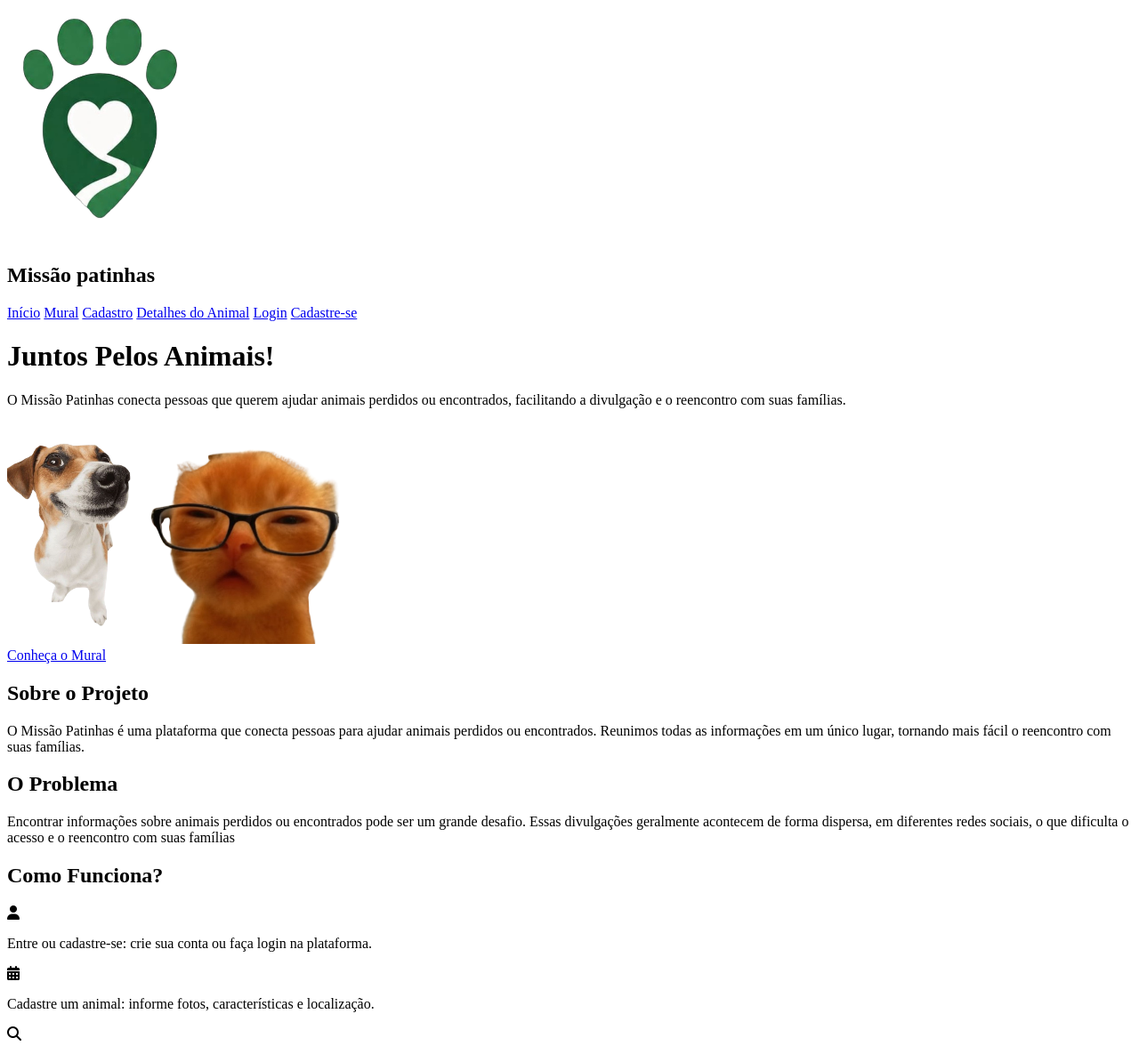
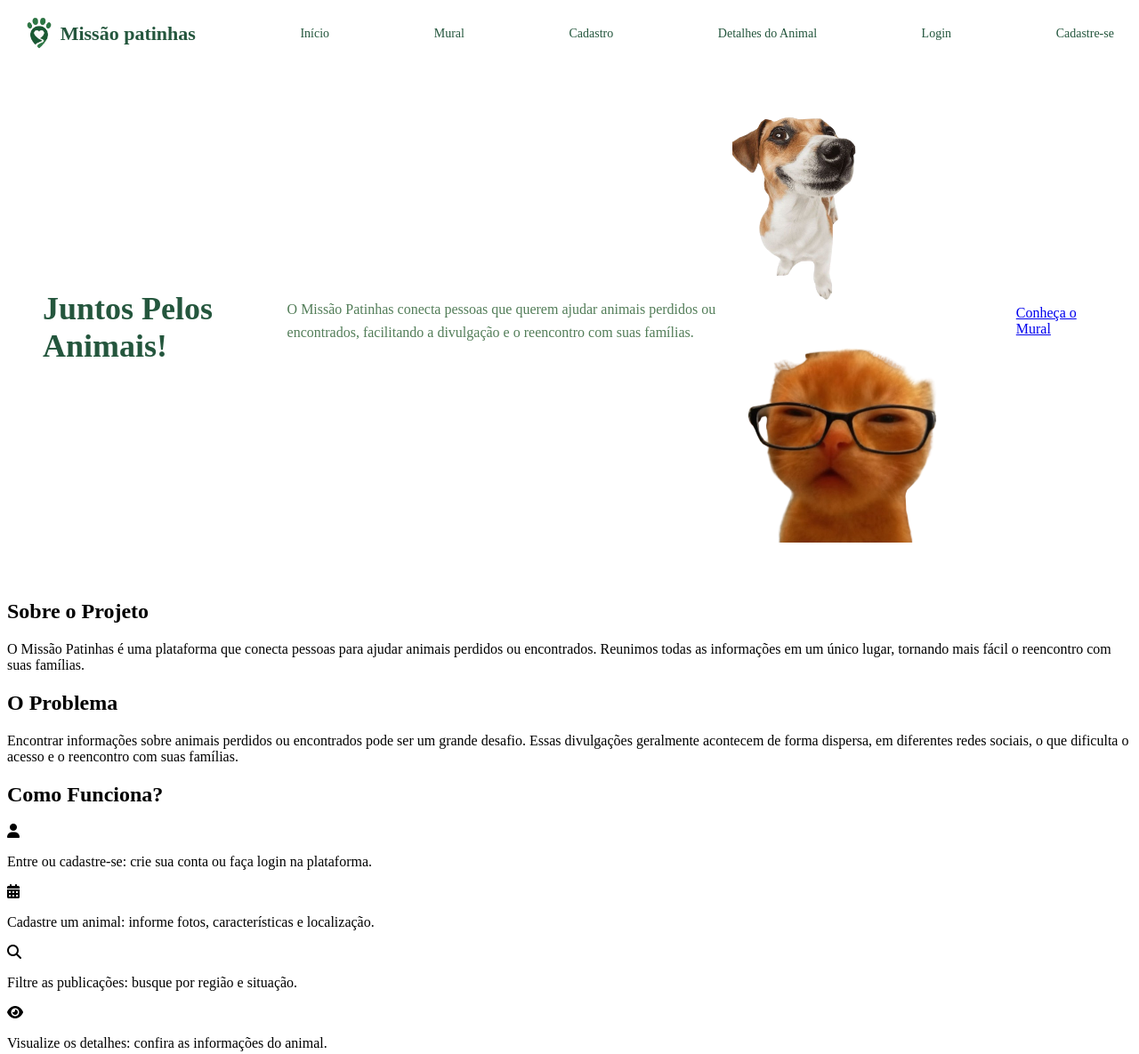
Before and after one commit to PablinyVitoria-Dev/Miss-o-Patinhas, a plain HTML site: page pages/inicio.html in a window 1280 px wide. Shown: the top 1185 px of the page at 89% size. Drawn offline with Linux system fonts and the light colour scheme.

Commit message:
Estilização inicial do cabeçalho e início

```diff
--- a/css/inicio.css
+++ b/css/inicio.css
@@ -0,0 +1,76 @@
+@import url('https://fonts.googleapis.com/css2?family=Poppins:wght@400;500;600;700&display=swap');
+
+:root {
+  --verde: #527d58;
+  --verde-escuro: #24563d;
+  --laranja: #d98b52;
+  --laranja-instagram: #d1814c;
+  --branco: #ffffff;
+  --rosa-claro: #fff0f0;
+}
+
+* {
+  box-sizing: border-box;
+}
+
+.cabecalho {
+  width: 100%;
+  padding: 10px 20px;
+  background-color: #ffffff;
+}
+
+.menu {
+  display: flex;
+  justify-content: space-between;
+  align-items: center;
+  gap: 20px;
+  width: 100%;
+}
+
+.logo {
+  display: flex;
+  align-items: center;
+  gap: 8px;
+}
+
+.logo img {
+  height: 40px;
+  object-fit: contain;
+}
+
+.nomeLogo {
+  font-size: 22px;
+  color: var(--verde-escuro);
+  font-weight: bold;
+  margin: 0;
+}
+
+.linkMenu {
+  color: var(--verde-escuro);
+  text-decoration: none;
+  font-size: 14px;
+  font-weight: 500;
+  transition: 0.3s;
+}
+
+.inicio {
+  display: flex;
+  align-items: center;
+  justify-content: space-between;
+  width: 100%;
+  padding: 40px;
+}
+
+.tituloInicio {
+  font-size: 36px;
+  color: var(--verde-escuro);
+  font-weight: 700;
+  margin-bottom: 15px;
+}
+
+.paragrafoInicio {
+  font-size: 16px;
+  color: var(--verde);
+  line-height: 1.6;
+  max-width: 500px;
+}
--- a/pages/inicio.html
+++ b/pages/inicio.html
@@ -11,107 +11,177 @@
     <title>Início</title>
   </head>
   <body>
-    <header>
-      <nav>
-        <div>
+    <header class="cabecalho">
+      <nav class="menu">
+        <div class="logo">
           <img
             src="/Miss-o-Patinhas/assets/icons/logo patinhas sem fundo.png"
             alt="Logo do site"
           />
-          <h2>Missão patinhas</h2>
+          <h2 class="nomeLogo">Missão patinhas</h2>
         </div>
-        <a href="#">Início</a>
-        <a href="#">Mural</a>
-        <a href="#">Cadastro</a>
-        <a href="#">Detalhes do Animal</a>
-        <a href="login.html">Login</a>
-        <a href="cadastrologin.html">Cadastre-se</a>
+
+        <a class="linkMenu" href="#">Início</a>
+        <a class="linkMenu" href="#">Mural</a>
+        <a class="linkMenu" href="#">Cadastro</a>
+        <a class="linkMenu" href="#">Detalhes do Animal</a>
+        <a class="linkMenu" href="login.html">Login</a>
+        <a class="linkMenu" href="cadastrologin.html">Cadastre-se</a>
       </nav>
     </header>
 
-    <main>
-      <h1>Juntos Pelos Animais!</h1>
-      <p>
-        O Missão Patinhas conecta pessoas que querem ajudar animais perdidos ou
-        encontrados, facilitando a divulgação e o reencontro com suas famílias.
+    <main class="conteudoPrincipal">
+      <section class="inicio">
+        <h1 class="tituloInicio">Juntos Pelos Animais!</h1>
+        <p class="paragrafoInicio">
+          O Missão Patinhas conecta pessoas que querem ajudar animais perdidos
+          ou encontrados, facilitando a divulgação e o reencontro com suas
+          famílias.
         </p>
 
-      <section>
-        <div>
+        <div class="inicioImagens">
           <img
             src="/Miss-o-Patinhas/assets/icons/dog inicio sem fundo.png"
             alt="Cachorro"
           />
           <img
             src="/Miss-o-Patinhas/assets/icons/gato miope inicio sem fundo.png"
-            alt="Gato filhote usando oculos"
+            alt="Gato filhote usando óculos"
           />
         </div>
+
+        <a class="botaoMural" href="./mural.html">Conheça o Mural</a>
       </section>
 
-      <a href="./mural.html">Conheça o Mural</a>
-
-      <section>
-        <h2>Sobre o Projeto</h2>
-        <p>
+      <section class="sobre">
+        <h2 class="tituloSobre">Sobre o Projeto</h2>
+        <p class="paragrafoSobre">
           O Missão Patinhas é uma plataforma que conecta pessoas para ajudar
           animais perdidos ou encontrados. Reunimos todas as informações em um
           único lugar, tornando mais fácil o reencontro com suas famílias.
         </p>
       </section>
-      <section>
-        <h2>O Problema</h2>
-        <p>
+
+      <section class="problema">
+        <h2 class="tituloProblema">O Problema</h2>
+        <p class="paragrafoProblema">
           Encontrar informações sobre animais perdidos ou encontrados pode ser
           um grande desafio. Essas divulgações geralmente acontecem de forma
           dispersa, em diferentes redes sociais, o que dificulta o acesso e o
-          reencontro com suas famílias
+          reencontro com suas famílias.
         </p>
       </section>
-      <section>
-        <h2>Como Funciona?</h2>
+
+      <section class="comoFunciona">
+        <h2 class="tituloComoFunciona">Como Funciona?</h2>
+
+        <div class="etapa">
           <i class="fa-solid fa-user"></i>
-        <p>Entre ou cadastre-se: crie sua conta ou faça login na plataforma.</p>
+          <p>
+            Entre ou cadastre-se: crie sua conta ou faça login na plataforma.
+          </p>
+        </div>
 
+        <div class="etapa">
           <i class="fa-solid fa-calendar-days"></i>
-        <p>Cadastre um animal: informe fotos, características e localização.</p>
+          <p>
+            Cadastre um animal: informe fotos, características e localização.
+          </p>
+        </div>
 
+        <div class="etapa">
           <i class="fa-solid fa-magnifying-glass"></i>
           <p>Filtre as publicações: busque por região e situação.</p>
+        </div>
 
+        <div class="etapa">
           <i class="fa-solid fa-eye"></i>
           <p>Visualize os detalhes: confira as informações do animal.</p>
+        </div>
 
+        <div class="etapa">
           <i class="fa-solid fa-circle-check"></i>
           <p>
             Marque como encontrado: atualize a situação quando houver o
             reencontro.
           </p>
+        </div>
       </section>
 
-      <section>
+      <section class="paginas">
+        <div class="paginaItem">
           <i class="fa-solid fa-house"></i>
           <h3>Início</h3>
+        </div>
 
+        <div class="paginaItem">
           <i class="fa-solid fa-bell"></i>
           <h3>Mural</h3>
+        </div>
 
+        <div class="paginaItem">
           <i class="fa-solid fa-bone"></i>
           <h3>Cadastro do animal</h3>
+        </div>
 
+        <div class="paginaItem">
           <i class="fa-solid fa-paw"></i>
           <h3>Detalhes do Animal</h3>
+        </div>
+      </section>
+
+      <!-- Planos -->
+      <section class="planos">
+        <h2 class="tituloPlanos">Conheça nossos planos!</h2>
+
+        <p class="paragrafoPlanos">
+          Escolha a melhor opção para divulgar seu animal e aumentar as chances
+          de encontrá-lo.
+        </p>
+
+        <article class="planoBasico">
+          <i class="fa-solid fa-paw"></i>
+          <h3>Básico</h3>
+          <p>Publique seu anúncio com foto e informações de contato.</p>
+        </article>
+
+        <article class="planoPremium">
+          <i class="fa-solid fa-star"></i>
+          <h3>Premium</h3>
+          <p>Tenha mais destaque no mural e adicione até quatro fotos.</p>
+        </article>
       </section>
     </main>
 
-    <footer>
-      <div>
+    <footer class="rodape">
+      <div class="rodapeLogo">
         <img
           src="/Miss-o-Patinhas/assets/icons/logo patinhas sem fundo.png"
-          alt="Logo"
+          alt="Logo do Missão Patinhas"
         />
         <h3>Missão Patinhas</h3>
       </div>
+
+      <p class="rodapeFrase">
+        Juntos pelos animais! <i class="fa-solid fa-heart"></i>
+      </p>
+
+      <nav class="rodapeMenu">
+        <a href="#">Início</a>
+        <a href="#">Mural</a>
+        <a href="#">Cadastro</a>
+        <a href="planos.html">Planos</a>
+      </nav>
+
+      <div class="rodapeRedes">
+        <a href="#" aria-label="Instagram">
+          <i class="fa-brands fa-instagram"></i>
+        </a>
+      </div>
+
+      <p class="rodapeDireitos">
+        © 2026 Missão Patinhas. Todos os direitos reservados.
+      </p>
     </footer>
   </body>
 </html>
```
Lines whose indentation alone changed are shown as unchanged.
